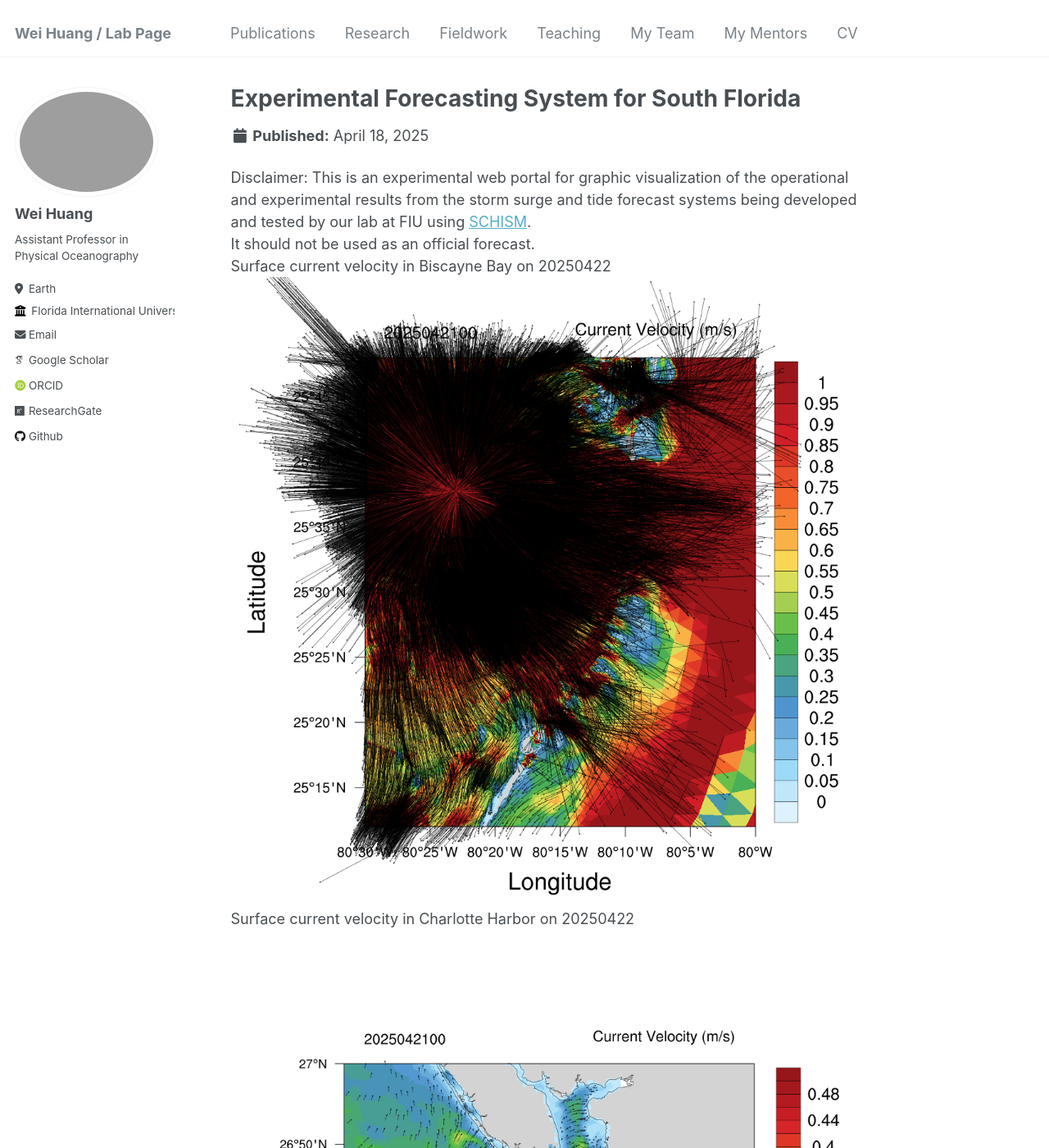
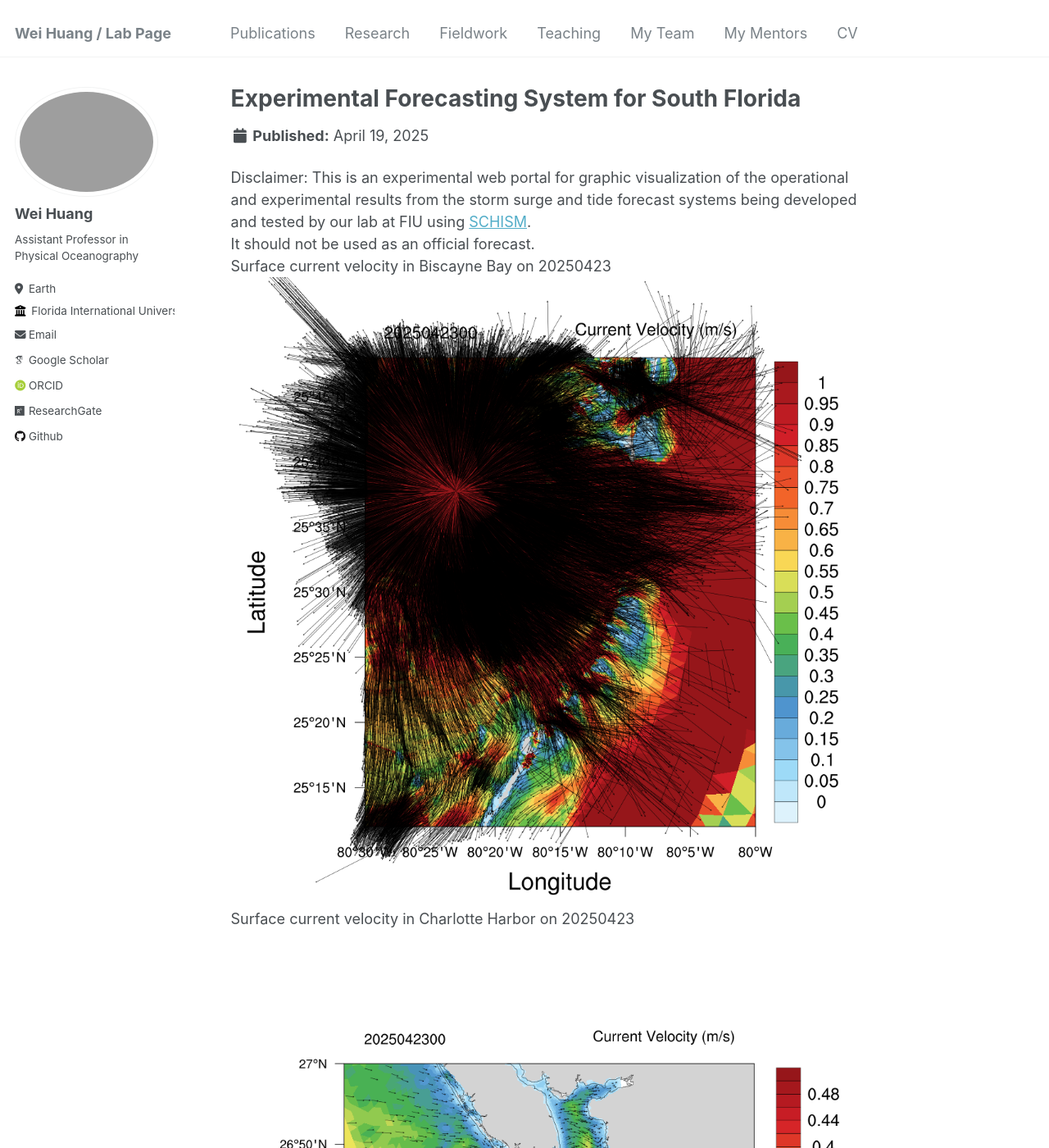
Before and after one commit to huang96169/huang96169.github.io, a Jekyll site: the page built from _research/research-1.md, in a window 1280 px wide and 1400 px high. Shown: the whole window at 82% size. Built offline with Jekyll 4.4.1, drawn with Linux system fonts in a browser that asks for light colours; some web fonts are replaced; some of the changed text lies outside the part shown.

Commit message:
replaced research_uv1.gif research_salt1.gif research_temp1.gif and replaced research_elev2.gif research_uv2.gif research_salt2.gif research_temp2.gif

```diff
--- a/_research/research-1.md
+++ b/_research/research-1.md
@@ -1,7 +1,7 @@
 ---
 title: "Experimental Forecasting System for South Florida"
-short: Surface current velocity of South Florida from 20250418 to 20250422
-date: 2025-04-18
+short: Surface current velocity of South Florida from 20250419 to 20250423
+date: 2025-04-19
 short1: "Disclaimer: This is an experimental web portal for graphic visualization of the operational and experimental results from the storm surge and tide forecast systems being developed and tested by our lab at FIU using [SCHISM](https://ccrm.vims.edu/schismweb/). It should not be used as an official forecast."
 excerpt: "<img src='/images/research_uv1.gif'>"
 collection: research
@@ -10,11 +10,11 @@ collection: research
 Disclaimer:
 This is an experimental web portal for graphic visualization of the operational and experimental results from the storm surge and tide forecast systems being developed and tested by our lab at FIU using [SCHISM](https://ccrm.vims.edu/schismweb/).<br/>
 It should not be used as an official forecast.<br/>
-Surface current velocity in Biscayne Bay on 20250422<br/>
+Surface current velocity in Biscayne Bay on 20250423<br/>
 <img src='/images/research_Bbay.png'>
-Surface current velocity in Charlotte Harbor on 20250422<br/>
+Surface current velocity in Charlotte Harbor on 20250423<br/>
 <img src='/images/research_Cbay.png'>
-Surface current velocity in Tampa Bay on 20250422<br/>
+Surface current velocity in Tampa Bay on 20250423<br/>
 <img src='/images/research_Tbay.png'>
 The map below showns observational stations used for validating the model's results, as well as the horizontal grid. <br/>
 The horizontal grid for SCHISM in simulating Biscayne Bay in South Florida, using flexible resolution resolving levees and canals (1-2 m), watershed rural and urban areas (30m-50m) and coastal ocean (500m-5km).<br/>
```
Also changed, not shown: _research/research-2.md (+6 -6 lines), images/research_Bbay.png, images/research_Cbay.png, images/research_Tbay.png, images/research_maxelev2.gif, 4 other files.
